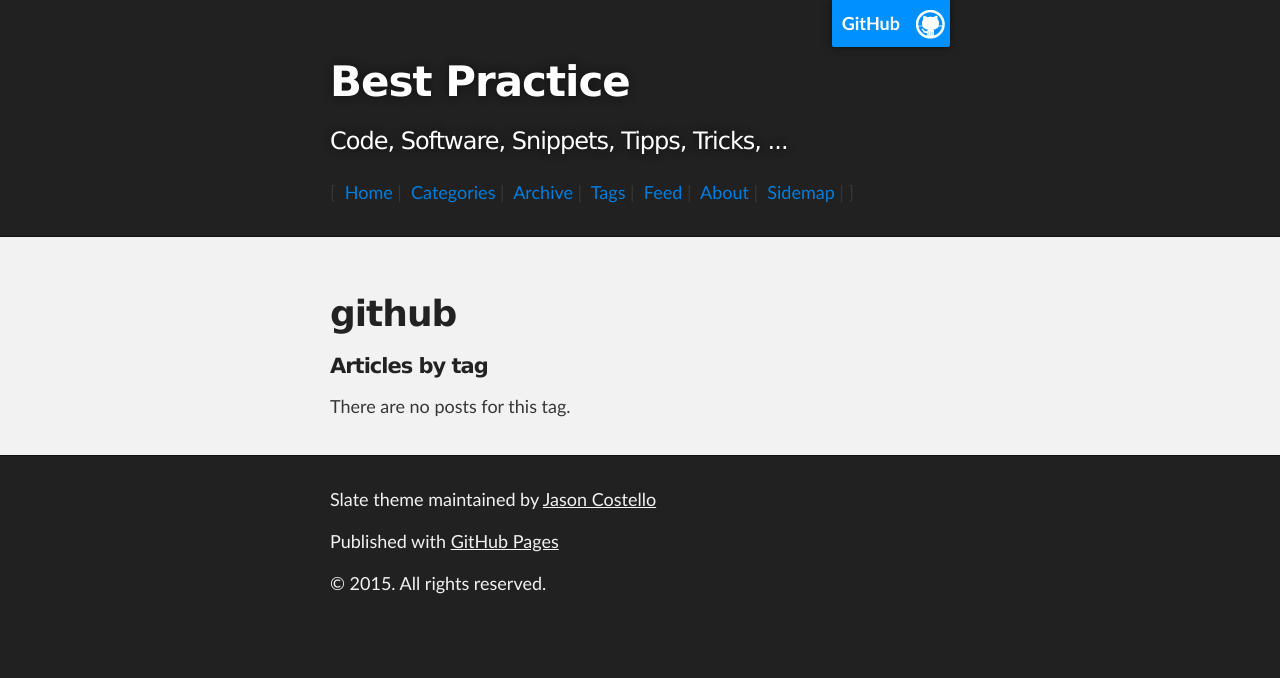
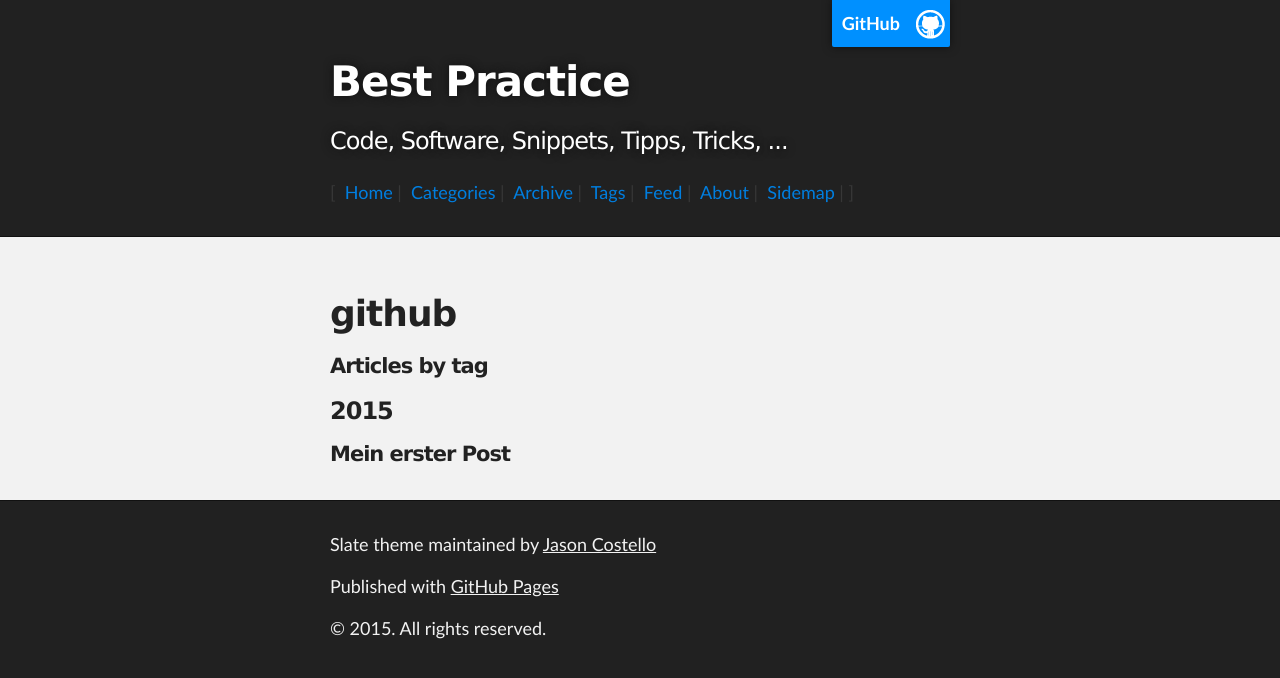
Before and after one commit to cniweb/best-practice, a Jekyll site: the page built from tag/github.md, in a window 1280 px wide. Shown: the top 678 px of the page. Built offline with Jekyll 4.4.1, drawn with Linux system fonts in a browser that asks for light colours; some of the changed lines change nothing that is shown.

Commit message:
Update Post 2013-01-13

```diff
--- a/_posts/2015-01-13-Mein-erster-Post.md
+++ b/_posts/2015-01-13-Mein-erster-Post.md
@@ -1,7 +1,7 @@
 ---
 title: "Mein erster Post"
-category: Allgemeines
-tags: [Post, Allgemein]
+category: general
+tag: github
 published: true
 ---
 ## Überschrift
```
